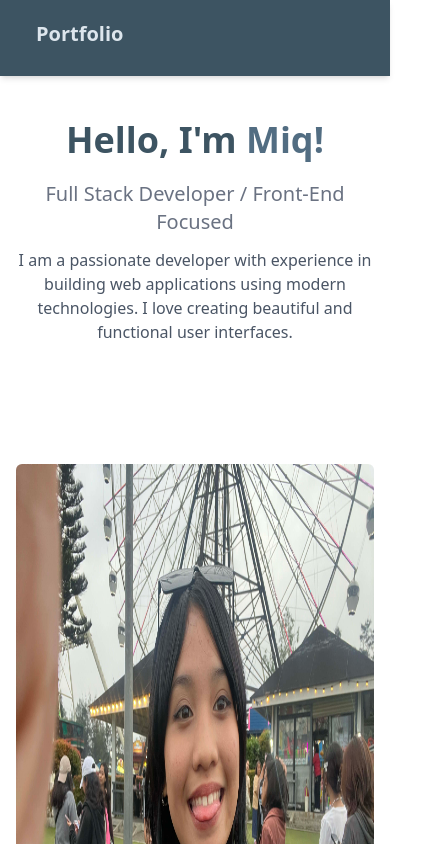
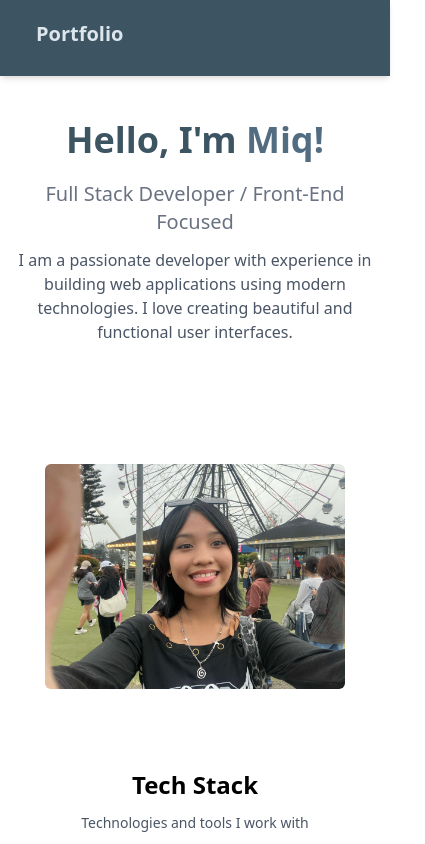
Before and after one commit to Miqu3lla/portfolio, a React (Vite) app: page / in a window 390 px wide. Shown: the top 844 px of the page, 425 px wide, since content can reach past the window. Built offline with nearby package versions, Linux system fonts and the light colour scheme; some icons are missing.

Commit message:
fix img responsiveness

```diff
--- a/src/pages/Home.jsx
+++ b/src/pages/Home.jsx
@@ -77,7 +77,7 @@ export default function Home() {
             </div>
             {/* Rotating profile image */}
             <div className='flex justify-center '>
-                <img src={img} alt="Profile Picture" className='h-170 w-full  max-w-xl m-20 mt-30 rounded-md'/>
+                <img src={img} alt="Profile Picture" className='h-auto min-w-[300px] w-full  max-w-xl m-20 mt-30 rounded-md'/>
             </div>
         </section>
 
```
